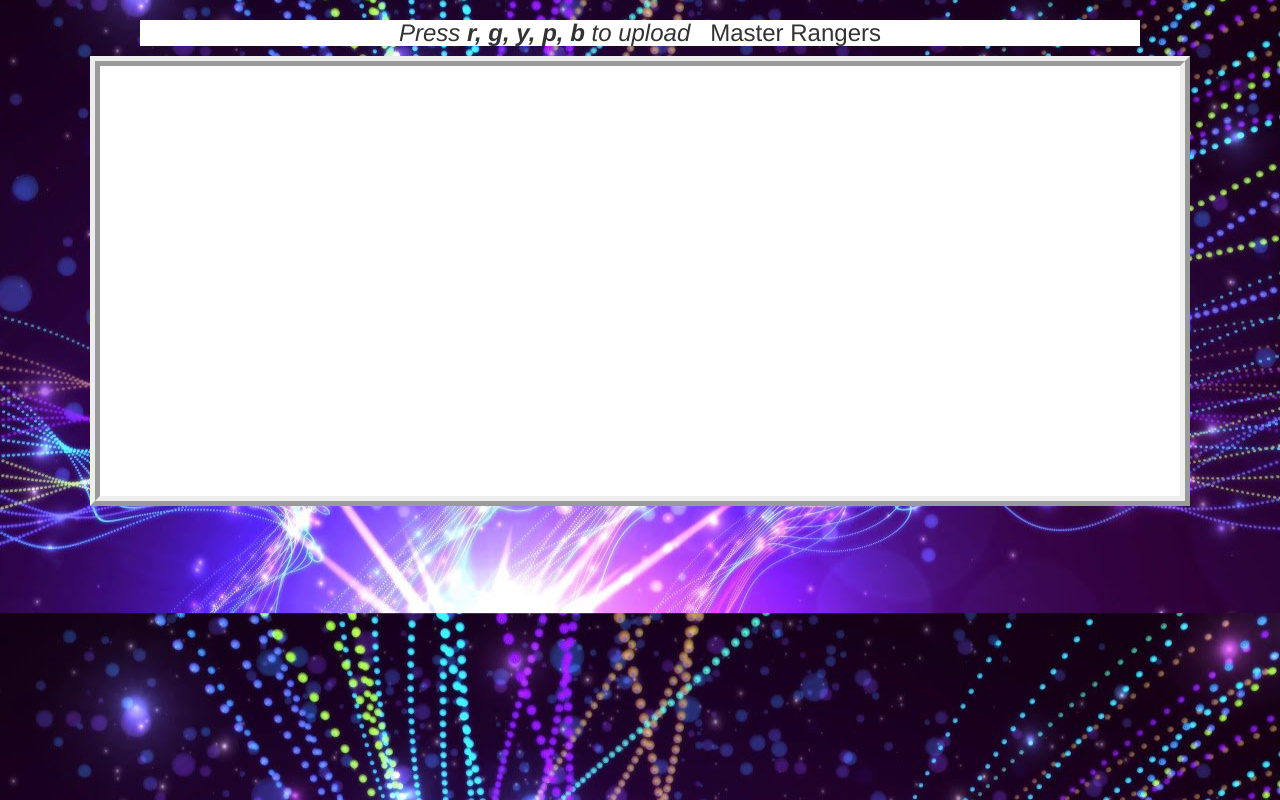
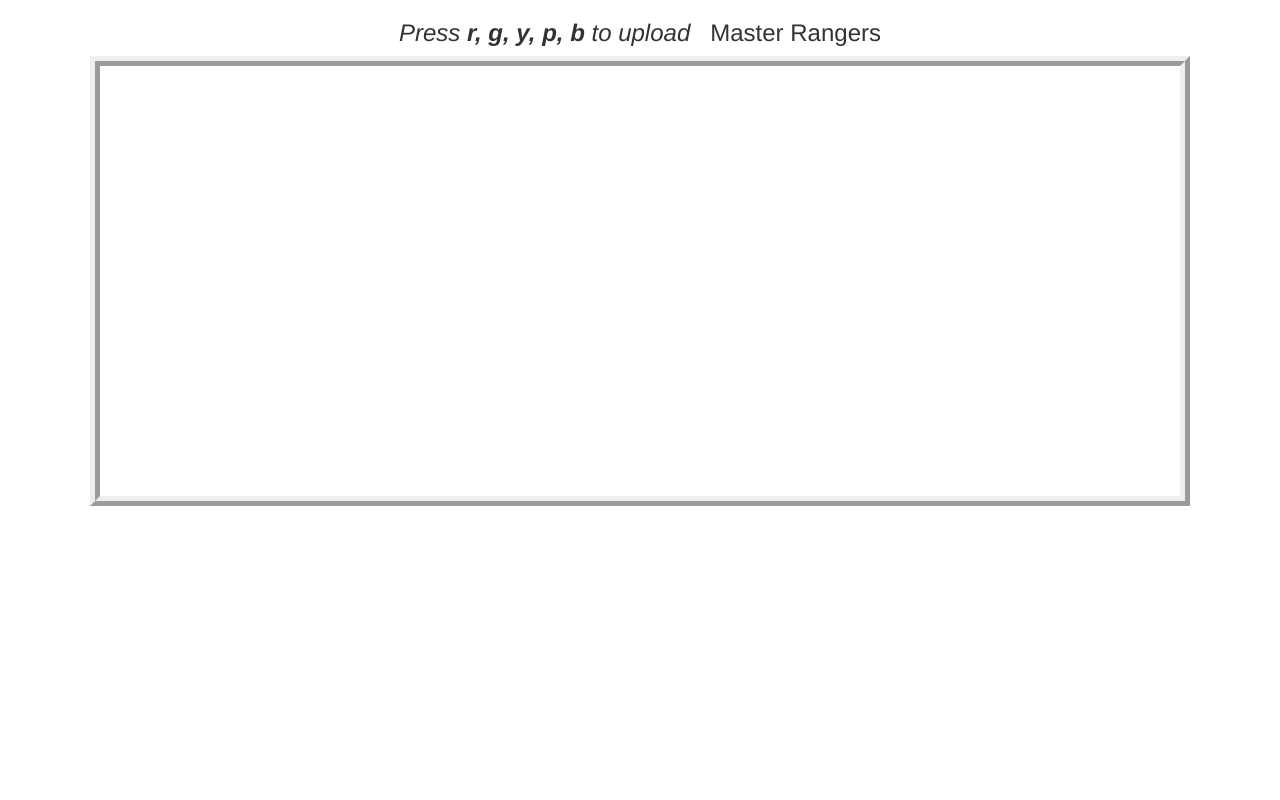
Before and after one commit to Harshit2012/Master_Ranger, a plain HTML site: page index.html in a window 1280 px wide. Drawn offline with nearby package versions, Linux system fonts and the light colour scheme.

Commit message:
Change Class
Change class of Body

```diff
--- a/index.html
+++ b/index.html
@@ -13,7 +13,7 @@
 
 </head>
 
-<body class="body_backgorund">
+<body class="backgorund">
 	<center>
 		<h3><i>Press <b>r, g, y, p, b</b> to upload &nbsp;</i> Master Rangers</h3>
 
```
